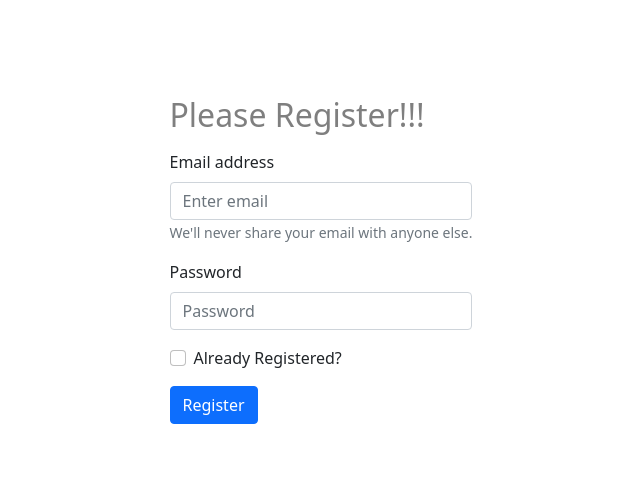
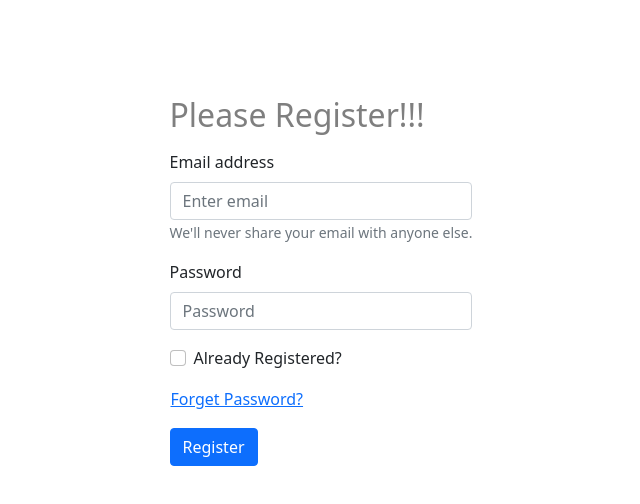
Before and after one commit to nurmdrafi/email-password-auth, a React (Create React App) app: page / in a window 1280 px wide. Shown: the top 504 px of the page, without its empty margins (319-959 px from the left). Built offline with nearby package versions, Linux system fonts and the light colour scheme.

Commit message:
Implement Reset Password

```diff
--- a/src/App.js
+++ b/src/App.js
@@ -5,6 +5,7 @@ import {
   createUserWithEmailAndPassword,
   getAuth,
   sendEmailVerification,
+  sendPasswordResetEmail,
   signInWithEmailAndPassword,
 } from "firebase/auth";
 import { Button, Form } from "react-bootstrap";
@@ -28,6 +29,17 @@ function App() {
   const handleRegisteredChange = (event) => {
     setRegistered(event.target.checked);
   };
+
+  const handlePasswordReset = () => {
+    sendPasswordResetEmail(auth, email)
+  .then(() => {
+    console.log("Password reset email sent!")
+  })
+  .catch((error) => {
+    console.error(error)
+  });
+  };
+
   const handleFormSubmit = (event) => {
     event.preventDefault();
 
@@ -36,6 +48,7 @@ function App() {
       event.stopPropagation();
       return;
     }
+
     if (
       !/^(?=.*[A-Za-z])(?=.*\d)(?=.*[@$!%*#?&])[A-Za-z\d@$!%*#?&]{8,}$/.test(
         password
@@ -69,9 +82,10 @@ function App() {
           console.log(user);
           setEmail("");
           setPassword("");
+
           // Email verification
           sendEmailVerification(auth.currentUser).then(() => {
-            console.log("Email verification send")
+            console.log("Email verification send");
           });
         })
         .catch((error) => {
@@ -102,7 +116,6 @@ function App() {
               We'll never share your email with anyone else.
             </Form.Text>
           </Form.Group>
-
           <Form.Group className="mb-3" controlId="formBasicPassword">
             <Form.Label>Password</Form.Label>
             <Form.Control
@@ -115,9 +128,7 @@ function App() {
               Please provide a valid password.
             </Form.Control.Feedback>
           </Form.Group>
-
           <p className="text-danger">{error}</p>
-
           <Form.Group className="mb-3" controlId="formBasicCheckbox">
             <Form.Check
               onChange={handleRegisteredChange}
@@ -125,6 +136,14 @@ function App() {
               label="Already Registered?"
             />
           </Form.Group>
+          <Button
+            onClick={handlePasswordReset}
+            variant="link"
+            className="p-0 mb-3"
+          >
+            Forget Password?
+          </Button>{" "}
+          <br />
           <Button variant="primary" type="submit">
             {registered ? "Login" : "Register"}
           </Button>
```
